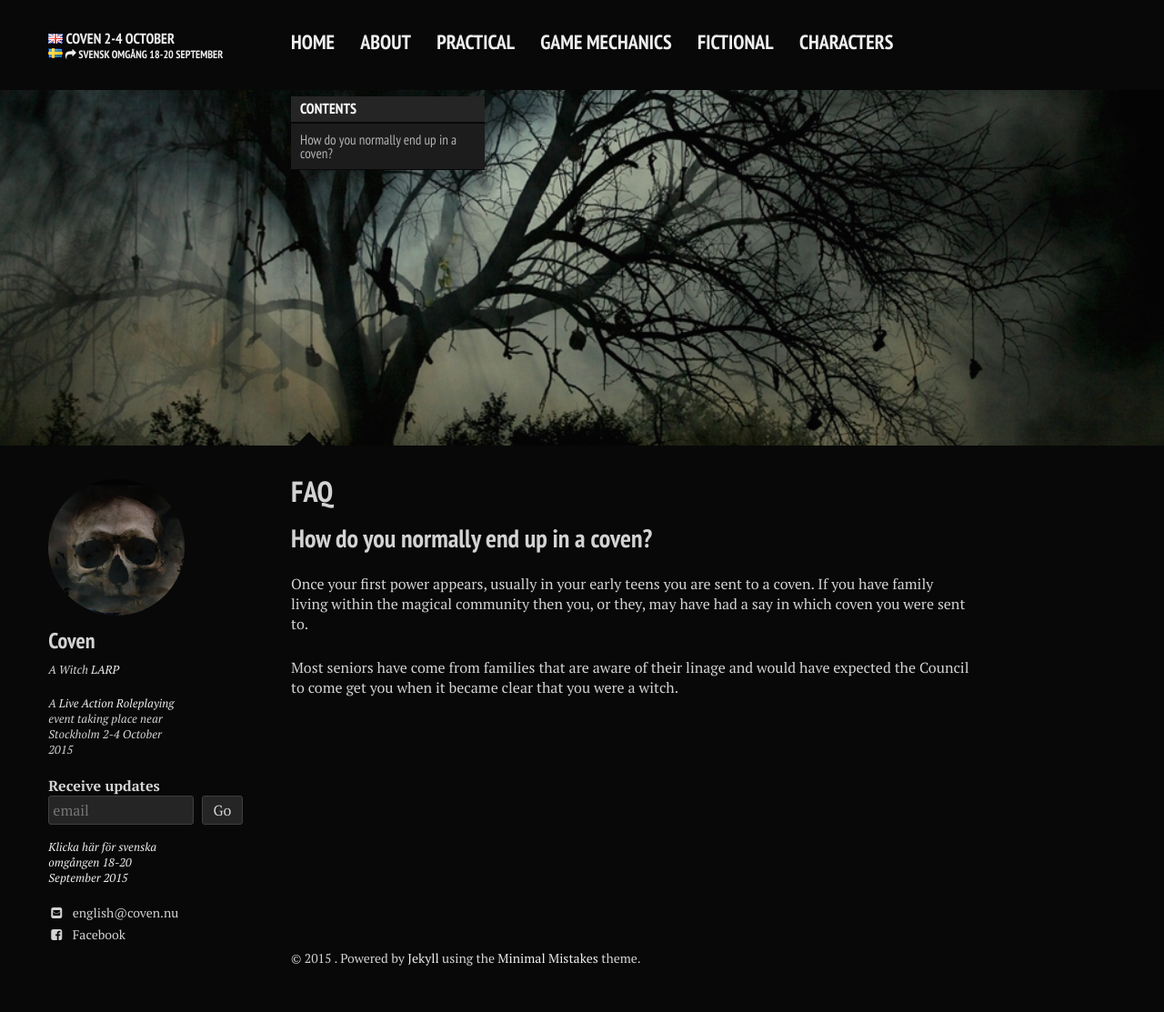
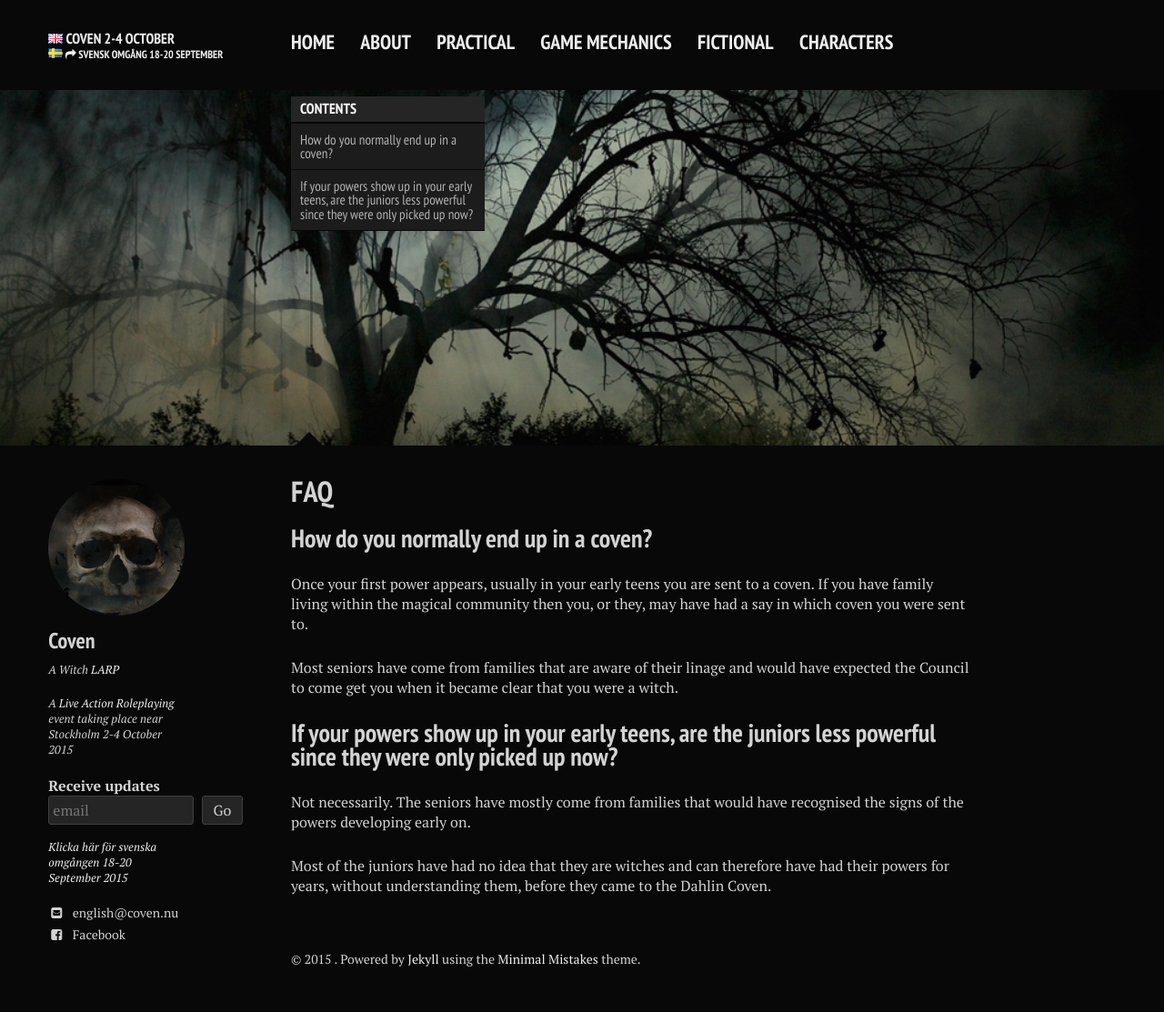
Before and after one commit to stanislavb/en.coven.nu, a Jekyll site: the page built from faq/index.md, in a window 1280 px wide. Shown: the whole page at 91% size. Built offline with Jekyll 4.4.1, drawn with Linux system fonts in a browser that asks for light colours; nearby versions of some CDN libraries.

Commit message:
Update index.md

```diff
--- a/faq/index.md
+++ b/faq/index.md
@@ -19,6 +19,11 @@ image:
 </section><!-- /#table-of-contents -->
 
 ## How do you normally end up in a coven?
- Once your first power appears, usually in your early teens you are sent to a coven. If you have family living within the magical community then you, or they, may have had a say in which coven you were sent to.
+Once your first power appears, usually in your early teens you are sent to a coven. If you have family living within the magical community then you, or they, may have had a say in which coven you were sent to.
 
 Most seniors have come from families that are aware of their linage and would have expected the Council to come get you when it became clear that you were a witch.
+
+## If your powers show up in your early teens, are the juniors less powerful since they were only picked up now?
+Not necessarily. The seniors have mostly come from families that would have recognised the signs of the powers developing early on.
+
+Most of the juniors have had no idea that they are witches and can therefore have had their powers for years, without understanding them, before they came to the Dahlin Coven.
```
